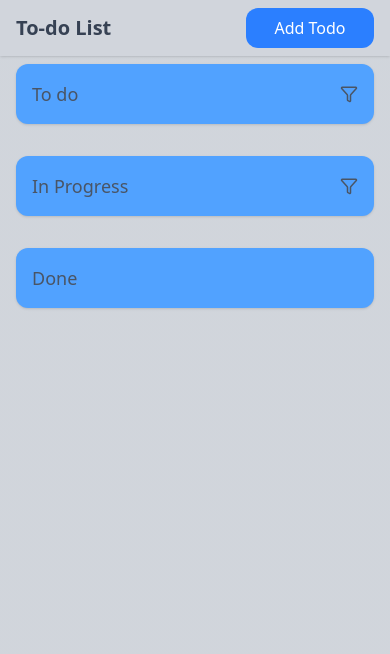
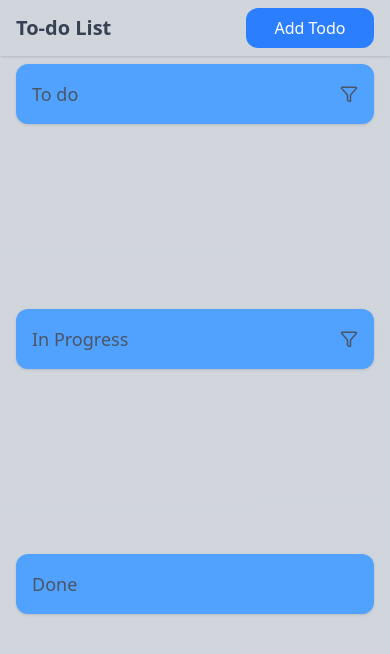
Before and after one commit to hanlinthedev/TodoKanban, a React (Vite) app: page / in a window 390 px wide. Shown: the top 654 px of the page. Built offline with nearby package versions, Linux system fonts and the light colour scheme.

Commit message:
✨ Darg&Drop
Dnd is working for now. still need to fix event propagation

```diff
--- a/package.json
+++ b/package.json
@@ -10,6 +10,7 @@
     "preview": "vite preview"
   },
   "dependencies": {
+    "@dnd-kit/core": "^6.3.1",
     "@reduxjs/toolkit": "^2.8.1",
     "@tailwindcss/vite": "^4.1.6",
     "lucide-react": "^0.509.0",
--- /dev/null
+++ b/src/features/kanban/components/Draggable.tsx
@@ -0,0 +1,31 @@
+import { useDraggable } from "@dnd-kit/core";
+import type { Todo } from "../../../shared/types";
+
+type Props = {
+	todo: Todo;
+	children: React.ReactNode;
+};
+const Draggable = ({ todo, children }: Props) => {
+	const { attributes, listeners, setNodeRef, transform } = useDraggable({
+		id: todo.id,
+		data: todo,
+	});
+	const style = transform
+		? {
+				transform: `translate3d(${transform.x}px, ${transform.y}px, 0)`,
+		  }
+		: undefined;
+	return (
+		<div
+			ref={setNodeRef}
+			style={style}
+			{...listeners}
+			{...attributes}
+			className="cursor-grab"
+		>
+			{children}
+		</div>
+	);
+};
+
+export default Draggable;
--- a/src/features/kanban/components/KanBanBoard.tsx
+++ b/src/features/kanban/components/KanBanBoard.tsx
@@ -1,12 +1,42 @@
+import {
+	DndContext,
+	DragOverlay,
+	type DragEndEvent,
+	type DragStartEvent,
+} from "@dnd-kit/core";
+import { useState } from "react";
+import type { Todo, TodoStatus } from "../../../shared/types";
+import { TodoCard } from "../../todos/components";
+import { useTodos } from "../../todos/hooks/useTodos";
 import KanBanColumn from "./KanBanColumn";
 
 const KanBanBoard = () => {
+	const [activelyDraggedTodo, setActivelyDraggedTodo] = useState<Todo | null>(
+		null
+	);
+	const { updateTodoStatusFn } = useTodos();
+	const handleDragStart = (e: DragStartEvent) => {
+		console.log(e.active.data.current);
+		setActivelyDraggedTodo(e.active.data.current as Todo);
+	};
+	const handleDragEnd = (e: DragEndEvent) => {
+		const { active, over } = e;
+		if (!over?.id || active.id === over?.id) return;
+		updateTodoStatusFn(active.id as string, over?.id as TodoStatus);
+		setActivelyDraggedTodo(null);
+	};
+
 	return (
-		<div className="grid grid-cols-1 sm:grid-cols-2 lg:grid-cols-3 gap-4 container-padding justify-center">
-			<KanBanColumn status="todo" />
-			<KanBanColumn status="inProgress" />
-			<KanBanColumn status="done" />
-		</div>
+		<DndContext onDragEnd={handleDragEnd} onDragStart={handleDragStart}>
+			<DragOverlay>
+				{activelyDraggedTodo && <TodoCard todo={activelyDraggedTodo} />}
+			</DragOverlay>
+			<div className="grid grid-cols-1 sm:grid-cols-2 lg:grid-cols-3 gap-4 container-padding justify-center">
+				<KanBanColumn status="todo" />
+				<KanBanColumn status="inProgress" />
+				<KanBanColumn status="done" />
+			</div>
+		</DndContext>
 	);
 };
 
--- a/src/features/kanban/components/KanBanColumn.tsx
+++ b/src/features/kanban/components/KanBanColumn.tsx
@@ -1,8 +1,10 @@
+import { useDroppable } from "@dnd-kit/core";
 import { useState } from "react";
 import { useSelector } from "react-redux";
 import type { TodoStatus } from "../../../shared/types";
 import { TodoCard } from "../../todos/components";
 import { selectTodoByStatus } from "../../todos/todoSelctor";
+import Draggable from "./Draggable";
 import FilterBtn from "./FilterBtn";
 
 type Props = {
@@ -13,6 +15,8 @@ export type FilterBy = "none" | "dueDateAsc" | "dueDateDesc";
 
 const KanBanColumn = ({ status }: Props) => {
 	const [filterBy, setFilterBy] = useState<FilterBy>("none");
+	const { setNodeRef } = useDroppable({ id: status });
+
 	const TodoStatusLabel: Record<TodoStatus, string> = {
 		todo: "To do",
 		inProgress: "In Progress",
@@ -37,16 +41,21 @@ const KanBanColumn = ({ status }: Props) => {
 	};
 
 	return (
-		<div className={`w-full`}>
+		<div className="w-full">
 			<div
 				className={`w-full p-4 shadow  flex justify-between items-center rounded-xl  bg-blue-400 `}
 			>
 				<h1 className="text-lg text-gray-600">{TodoStatusLabel[status]}</h1>
 				{status !== "done" && <FilterBtn onClick={setFilterBy} />}
 			</div>
-			<div className="space-y-2 py-2 max-h-[28vh] sm:max-h-[50vh] lg:max-h-[90vh] overflow-auto">
+			<div
+				className="space-y-2 py-2 max-h-[28vh] sm:max-h-[50vh] lg:max-h-[90vh] min-h-[20vh] overflow-auto scrollbar-thin scrollbar-thumb-gray-400 scrollbar-track-gray-200 scrollbar-thumb-rounded-full scrollbar-track-rounded-full"
+				ref={setNodeRef}
+			>
 				{getFilteredTodos().map((todo) => (
-					<TodoCard key={todo.title} todo={todo} />
+					<Draggable key={todo.id} todo={todo}>
+						<TodoCard todo={todo} />
+					</Draggable>
 				))}
 			</div>
 		</div>
--- a/src/features/todos/components/TodoCard.tsx
+++ b/src/features/todos/components/TodoCard.tsx
@@ -1,10 +1,9 @@
 import { ArrowUpFromLine, CheckCheck, Trash } from "lucide-react";
 import { useState } from "react";
+import { DeleteTodo, UpdateTodo } from ".";
 import type { Todo } from "../../../shared/types";
 import { changeToLocaleDateString } from "../../../shared/utils";
 import { useTodos } from "../hooks/useTodos";
-import DeleteTodo from "./DeleteTodo";
-import UpdateTodo from "./UpdateTodo";
 
 type Props = {
 	todo: Todo;
@@ -26,7 +25,11 @@ const TodoCard = ({ todo }: Props) => {
 				<Trash
 					size={18}
 					className="cursor-pointer hover:scale-105"
-					onClick={() => setShowDeleteTodoModal(true)}
+					onClick={(e) => {
+						e.stopPropagation();
+						e.preventDefault();
+						setShowDeleteTodoModal(true);
+					}}
 				/>
 				<DeleteTodo
 					isOpen={showDeleteTodoModal}
--- a/src/features/todos/components/UpdateTodo.tsx
+++ b/src/features/todos/components/UpdateTodo.tsx
@@ -17,7 +17,10 @@ const UpdateTodo = ({ oldTodo }: Props) => {
 			<Pencil
 				size={18}
 				className="cursor-pointer hover:scale-105"
-				onClick={() => setShowModal(true)}
+				onClick={(e) => {
+					e.stopPropagation();
+					setShowModal(true);
+				}}
 			/>
 			<TodoFormModal
 				isOpen={showModal}
--- a/src/features/todos/components/index.ts
+++ b/src/features/todos/components/index.ts
@@ -1,4 +1,6 @@
 import AddTodo from "./AddTodo";
+import DeleteTodo from "./DeleteTodo";
 import TodoCard from "./TodoCard";
+import UpdateTodo from "./UpdateTodo";
 
-export { AddTodo, TodoCard };
+export { AddTodo, DeleteTodo, TodoCard, UpdateTodo };
--- a/src/shared/components/Button.tsx
+++ b/src/shared/components/Button.tsx
@@ -29,7 +29,7 @@ const Button = ({
 			onClick={onClick}
 			disabled={disabled}
 			type={type}
-			className={`min-w-32 flex justify-center items-center gap-2 disabled:cursor-not-allowed cursor-pointer ${color[variant]}  rounded-xl px-4 py-2 `}
+			className={`min-w-32 flex justify-center items-center gap-2 disabled:cursor-not-allowed cursor-pointer ${color[variant]}  rounded-xl px-4 py-2 disabled:bg-gray-300 `}
 		>
 			{children}
 		</button>
--- a/src/shared/utils.ts
+++ b/src/shared/utils.ts
@@ -15,3 +15,9 @@ export const addIdAndStatus = (todo: Omit<Todo, "id" | "status">) => {
 		status: "todo" as TodoStatus,
 	};
 };
+
+export const handleStopPropagation =
+	(e: React.MouseEvent<HTMLDivElement>) => (fn: () => void) => {
+		e.stopPropagation();
+		fn();
+	};
```
Also changed, not shown: 1 other file (tests, documents, lock files or other folders).
